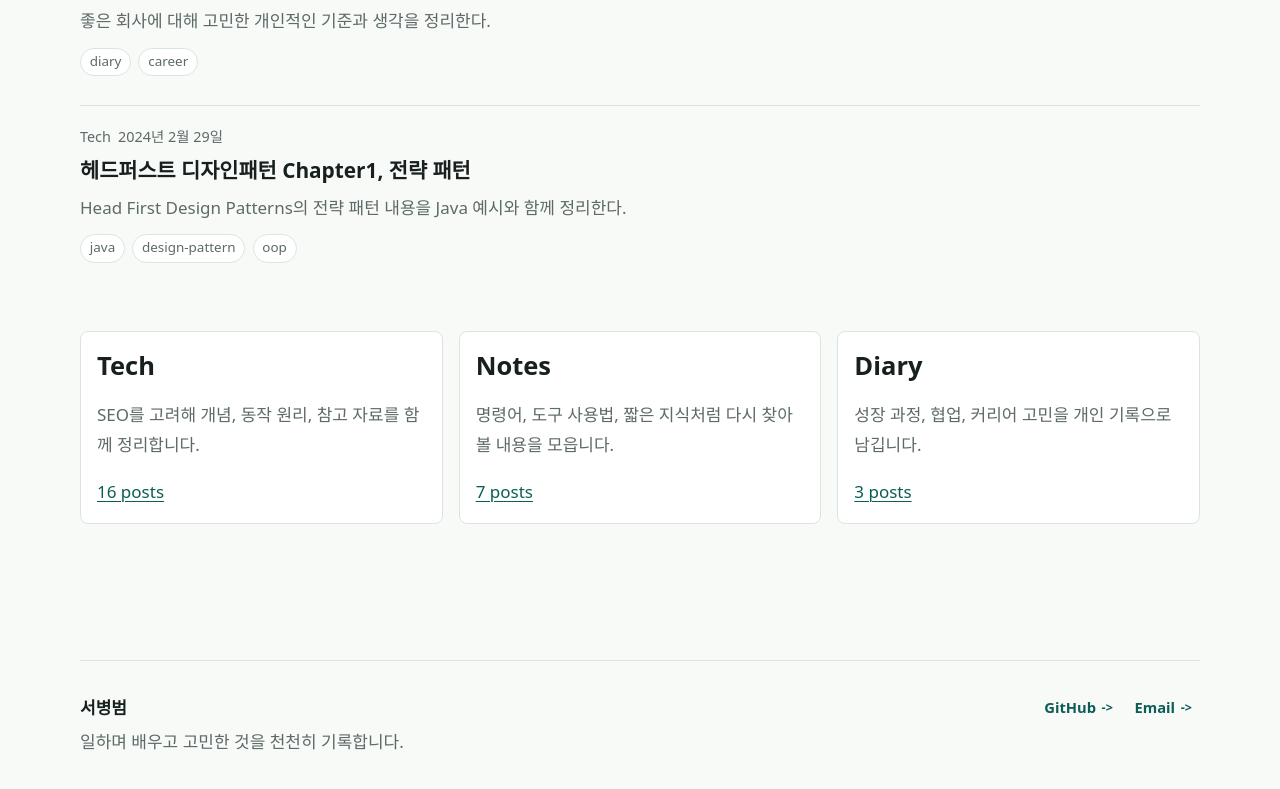
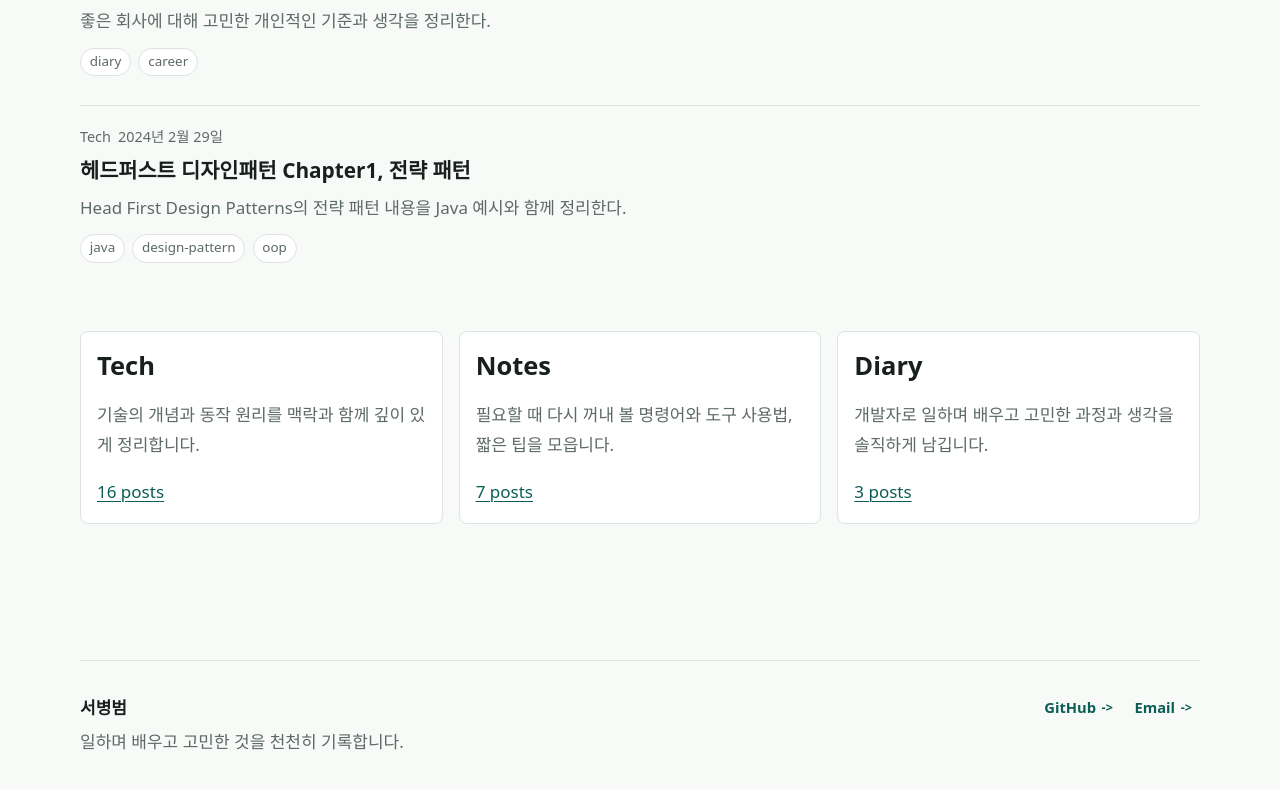
Before and after one commit to ByeongbumSeo/ByeongbumSeo.github.io, an Astro site: page / in a window 1280 px wide. Shown: the part 1333-2122 px from the top of the page. Built offline with nearby package versions, Linux system fonts and the light colour scheme; Astro itself is replaced by a stand-in of ours; some packages are replaced by stand-ins of ours.

Commit message:
edit: Home 카테고리 소개 문구 개선

```diff
--- a/src/pages/index.astro
+++ b/src/pages/index.astro
@@ -42,17 +42,17 @@ const diaryPosts = getKindPosts(posts, "diary");
   <section class="three-column">
     <div>
       <h2>Tech</h2>
-      <p>SEO를 고려해 개념, 동작 원리, 참고 자료를 함께 정리합니다.</p>
+      <p>기술의 개념과 동작 원리를 맥락과 함께 깊이 있게 정리합니다.</p>
       <a href="/tech/">{techPosts.length} posts</a>
     </div>
     <div>
       <h2>Notes</h2>
-      <p>명령어, 도구 사용법, 짧은 지식처럼 다시 찾아볼 내용을 모읍니다.</p>
+      <p>필요할 때 다시 꺼내 볼 명령어와 도구 사용법, 짧은 팁을 모읍니다.</p>
       <a href="/notes/">{notePosts.length} posts</a>
     </div>
     <div>
       <h2>Diary</h2>
-      <p>성장 과정, 협업, 커리어 고민을 개인 기록으로 남깁니다.</p>
+      <p>개발자로 일하며 배우고 고민한 과정과 생각을 솔직하게 남깁니다.</p>
       <a href="/diary/">{diaryPosts.length} posts</a>
     </div>
   </section>
```
